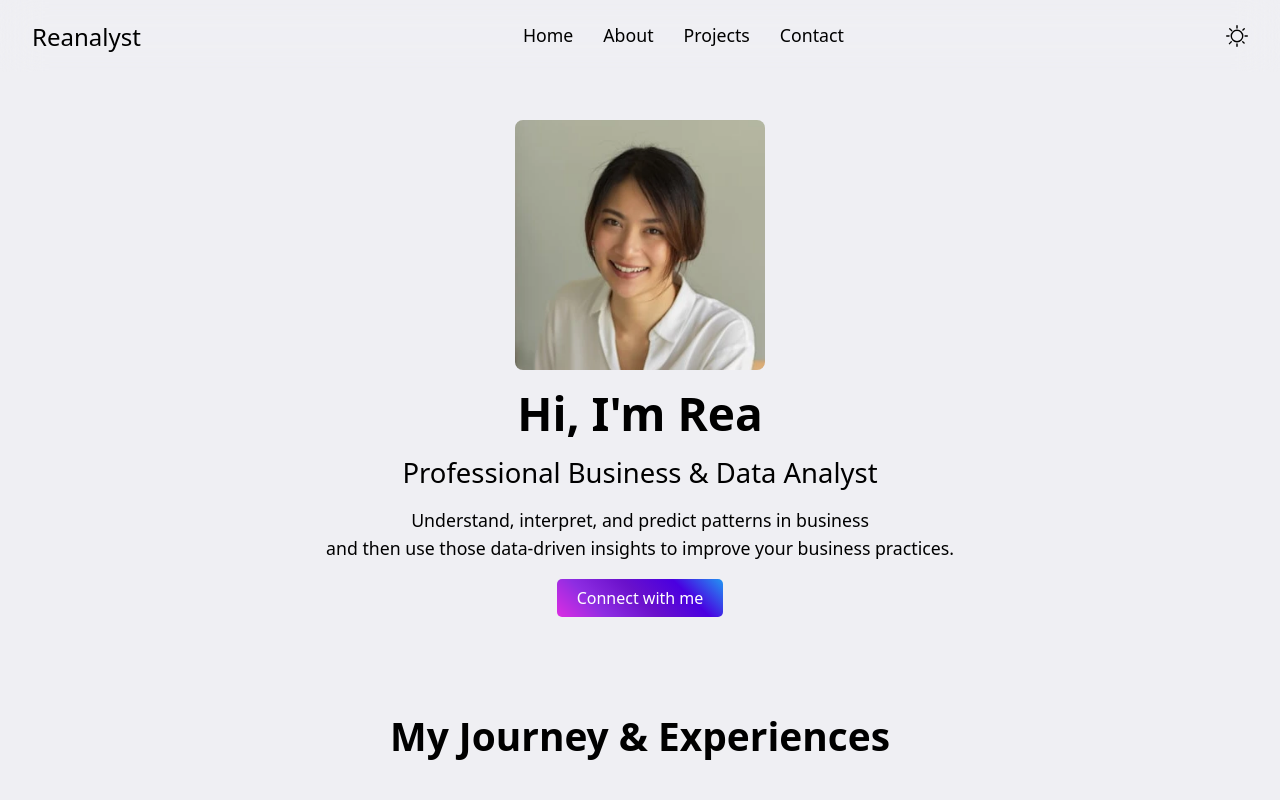
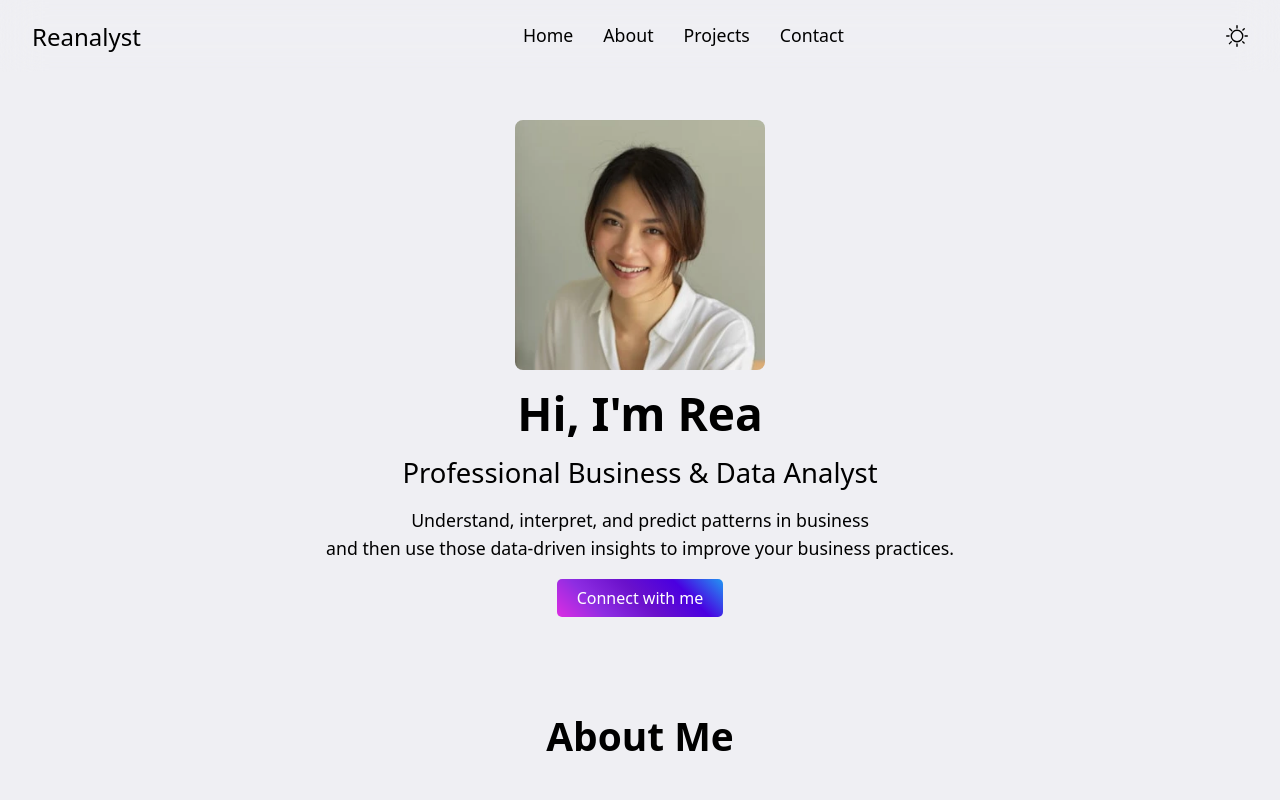
Before and after one commit to mikoprm/reanalyst, a React (Vite) app: page / in a window 1280 px wide. Shown: the top 800 px of the page. Built offline with nearby package versions, Linux system fonts and the light colour scheme.

Commit message:
add new heading

```diff
--- a/src/Pages/Homepage.jsx
+++ b/src/Pages/Homepage.jsx
@@ -35,7 +35,7 @@ const Homepage = () => {
         <section aria-labelledby="about">
           <div className="wrapper-contents about">
             <h2 id="about" className="text-center">
-              My Journey & Experiences
+              About Me
             </h2>
             <article className="about__contents">
               <img
```
